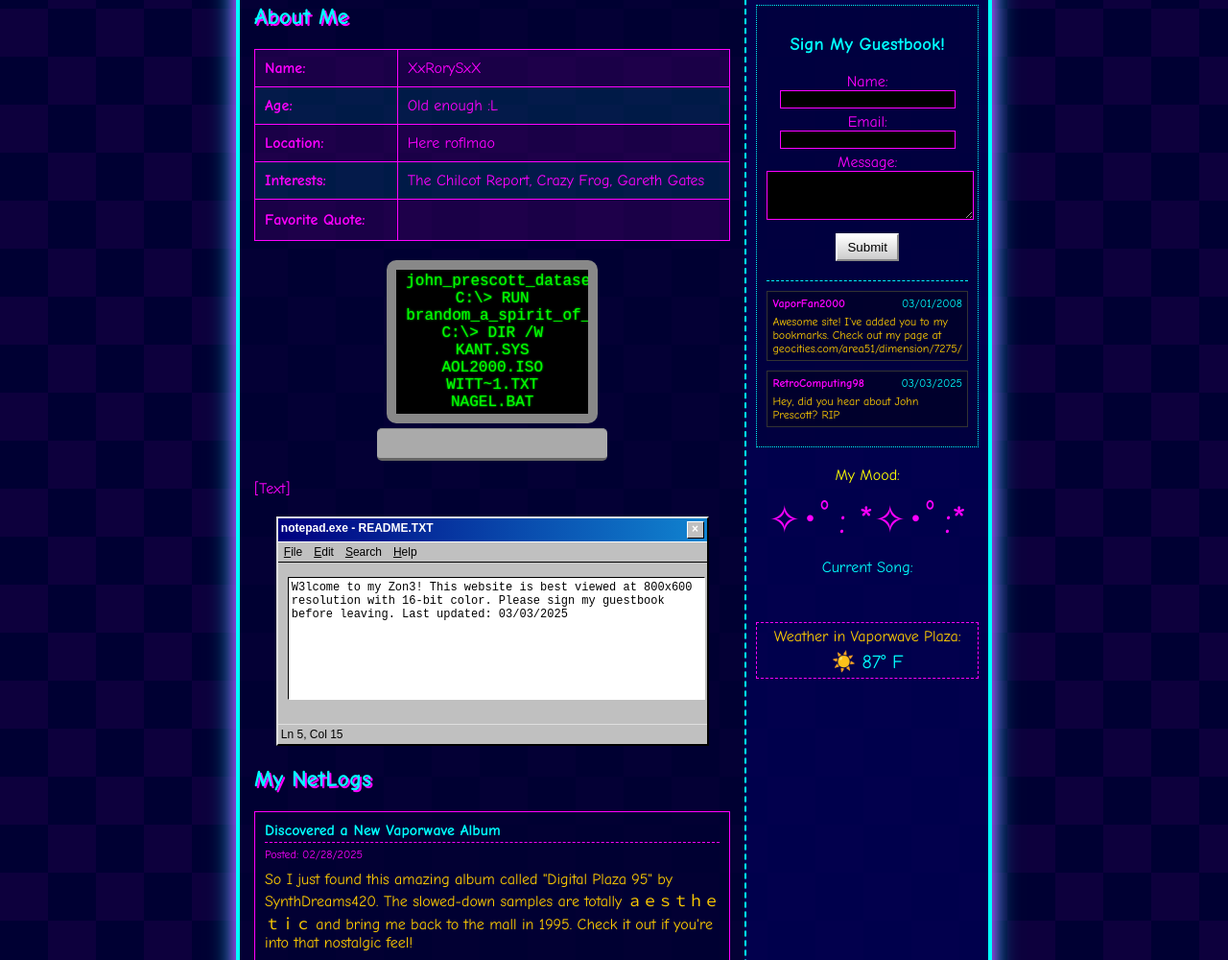
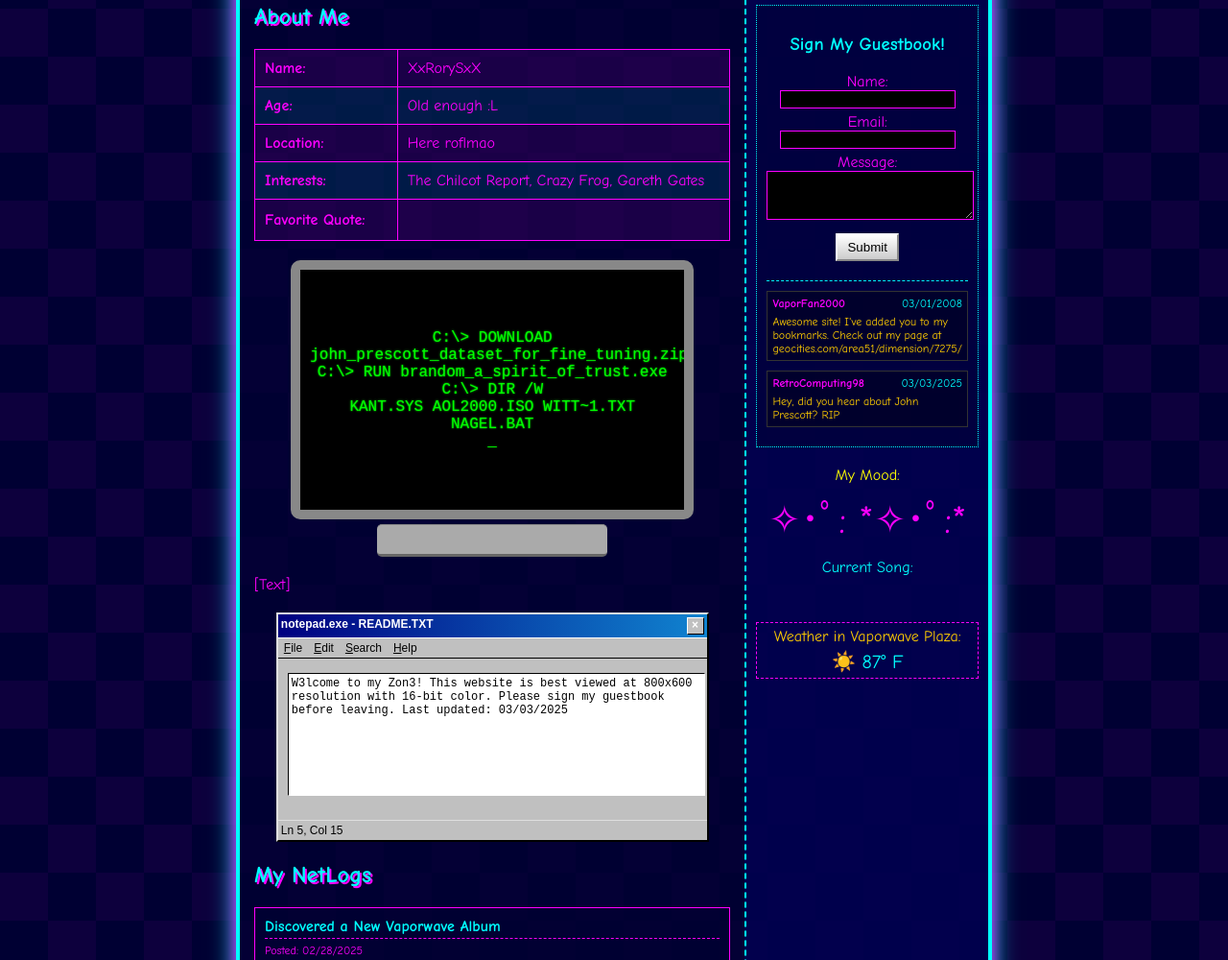
Before and after one commit to rigiddesignator/rigiddesignator.github.io, a plain HTML site: page index.html in a window 1280 px wide. Shown: the part 591-1591 px from the top of the page at 96% size. Drawn offline with Linux system fonts and the light colour scheme.

Commit message:
Update index.html

```diff
--- a/index.html
+++ b/index.html
@@ -999,7 +999,7 @@
       </table>
 
       <div class="retro-computer">
-        <div class="computer-screen">
+        <div class="computer-screen" style="width: 400px; height: 250px;">
           <div class="screen-content">
             C:\> DOWNLOAD john_prescott_dataset_for_fine_tuning.zip<br>
             C:\> RUN brandom_a_spirit_of_trust.exe<br>
```
